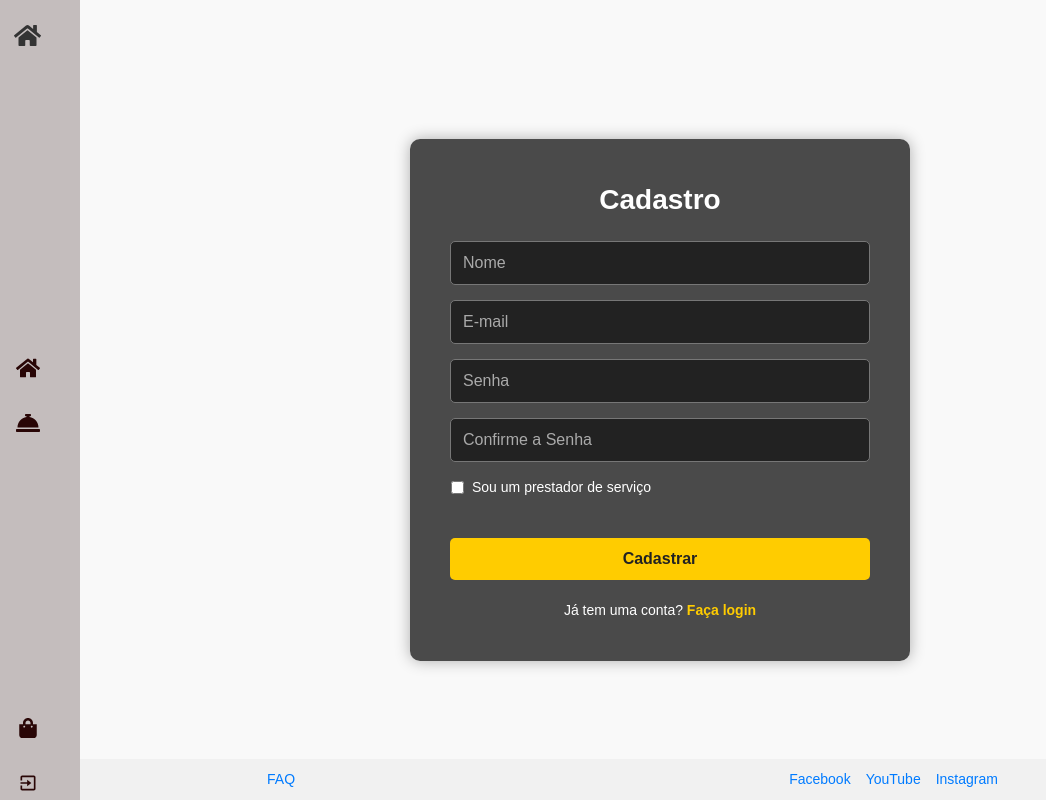
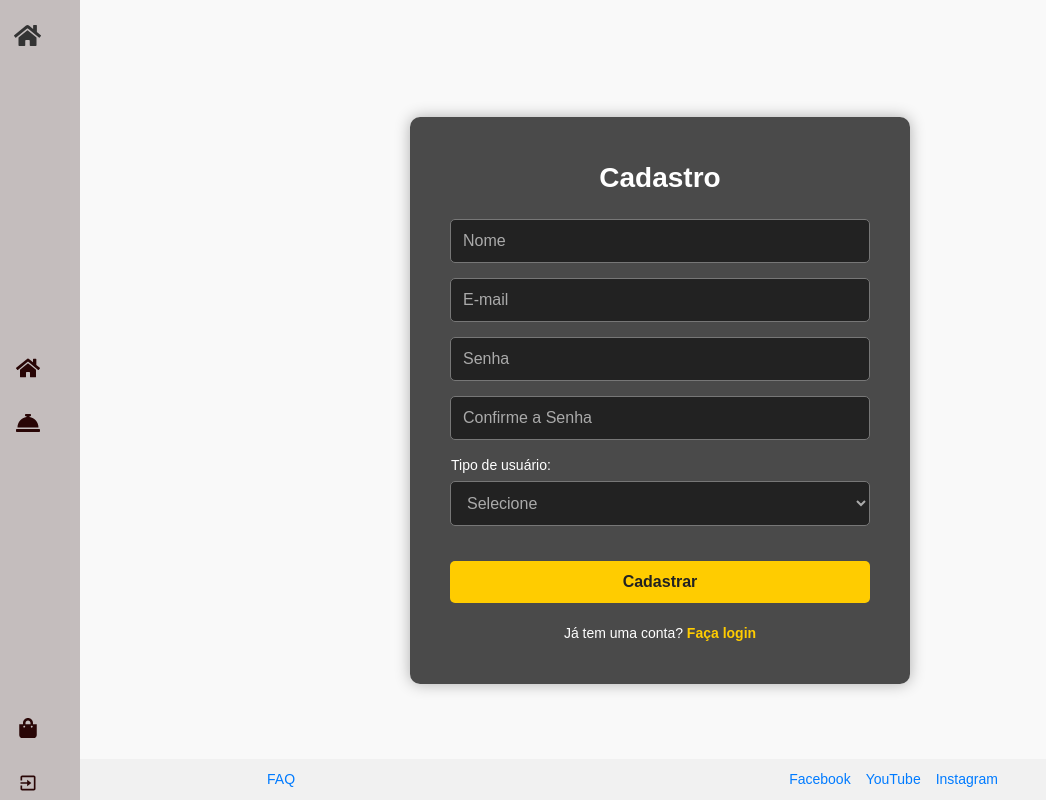
Before and after one commit to MMAbbadi/mais-ti-barbearia, a React (Vite) app: page /register in a window 1280 px wide. Shown: the whole page, without its empty margins (0-1046 px from the left). Built offline with nearby package versions, Linux system fonts and the light colour scheme.

Commit message:
Modificações Cadastro

```diff
--- a/src/pages/Register.jsx
+++ b/src/pages/Register.jsx
@@ -102,19 +102,22 @@ const Register = () => {
 
           {/* Checkbox para prestador de serviço */}
           <div className="input-group">
-            <label>
-              <input
-                type="checkbox"
-                name="serviceProvider"
-                checked={formData.serviceProvider}
-                onChange={handleChange}
-              />
-              Sou um prestador de serviço
-            </label>
+            <label>Tipo de usuário:</label>
+            <select
+              name="userType"
+              value={formData.userType}
+              onChange={handleChange}
+              required
+            >
+              <option value="">Selecione</option>
+              <option value="cliente">Cliente</option>
+              <option value="barbeiro">Barbeiro</option>
+            </select>
           </div>
 
+
           {/* Inputs extras aparecem se for prestador de serviço */}
-          {formData.serviceProvider && (
+          {formData.userType === "barbeiro" && (
             <>
               <div className="input-group">
                 <label>Atende a domicílio?</label>
```
Also changed, not shown: 1 other file (tests, documents, lock files or other folders).
